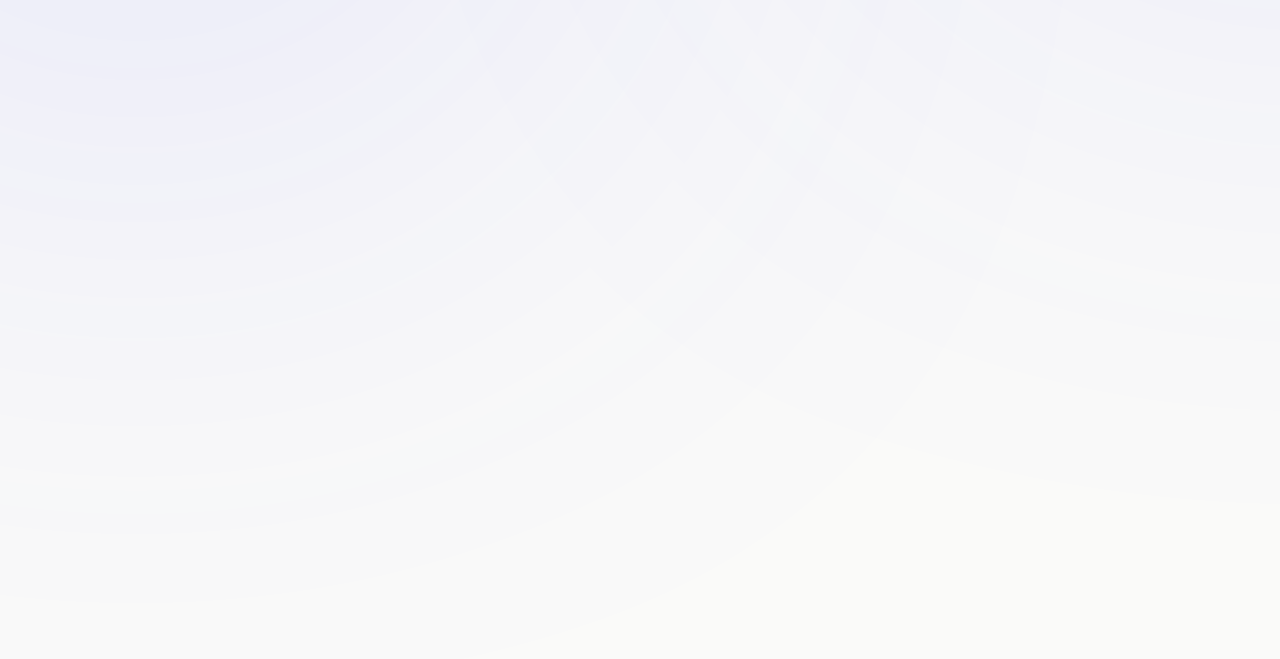
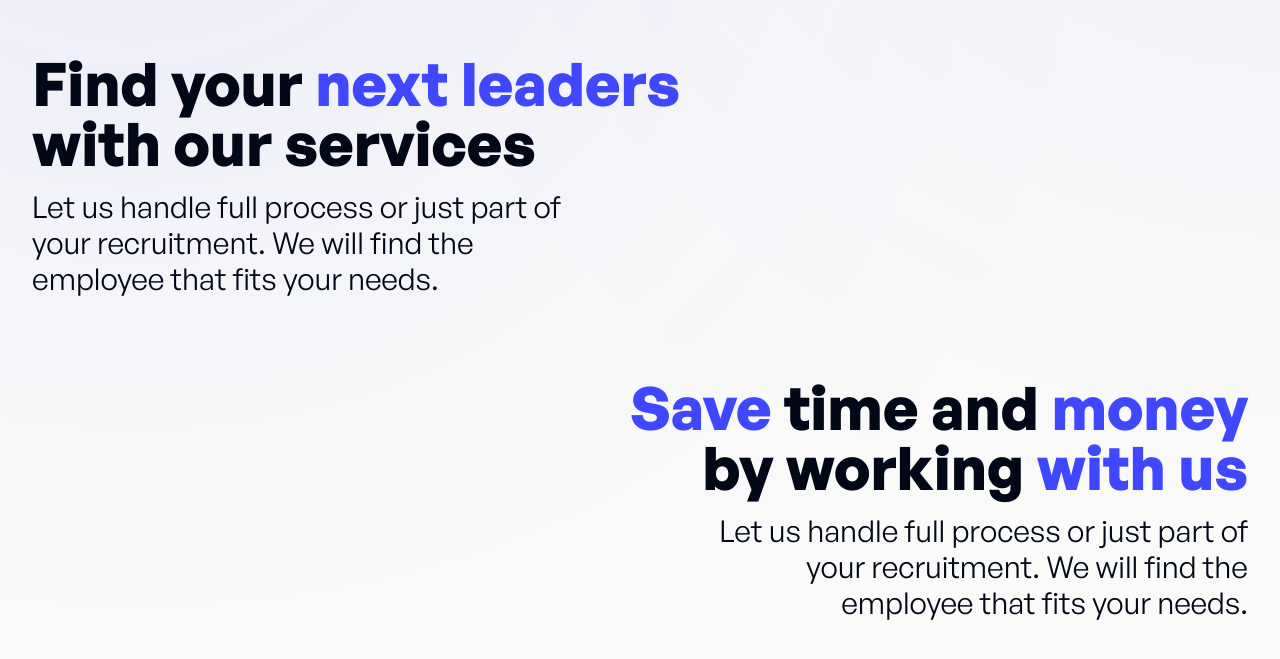
Before and after one commit to OlafStar/TalentHunt, a Next.js app: page / in a window 1280 px wide. Shown: the part 867-1526 px from the top of the page. Before the commit the page ends 800 px from the top, so only its background shows below. Built offline with nearby package versions, Linux system fonts and the light colour scheme.

Commit message:
Add description section

```diff
--- a/src/app/page.tsx
+++ b/src/app/page.tsx
@@ -1,9 +1,11 @@
+import DescriptionsSection from '~components/organisms/DescriptionsSection';
 import HeroSection from '~components/organisms/HeroSection';
 
 export default function Home() {
     return (
-        <main className='relative z-[2]'>
+        <main className='relative z-[2] container'>
             <HeroSection />
+            <DescriptionsSection />
         </main>
     );
 }
--- /dev/null
+++ b/src/components/organisms/DescriptionsSection.tsx
@@ -0,0 +1,35 @@
+const DescriptionsSection = () => {
+    return (
+        <section className="py-[120px] flex flex-col gap-20">
+            <div className="flex flex-col gap-4">
+                <p className="font-bold text-4xl sm:text-6xl max-w-[700px]">
+                    {`Find your `}
+                    <span className="text-mainBlue">{`next leaders `}</span>
+                    {`with our services`}
+                </p>
+                <p className="text-2xl sm:text-3xl max-w-[540px]">
+                    {
+                        'Let us handle full process or just part of your recruitment. We will find the employee that fits your needs.'
+                    }
+                </p>
+            </div>
+            <div className="flex flex-col gap-4 sm:self-end sm:text-right">
+                <p className="font-bold text-4xl sm:text-6xl max-w-[700px]">
+                    <span className="text-mainBlue">{`Save `}</span>
+                    {`time and `}
+                    <span className="text-mainBlue">{`money `}</span>
+                    {`by working `}
+                    <span className="text-mainBlue">{'with us'}</span>
+                </p>
+
+                <p className="text-2xl sm:text-3xl max-w-[540px] sm:self-end">
+                    {
+                        'Let us handle full process or just part of your recruitment. We will find the employee that fits your needs.'
+                    }
+                </p>
+            </div>
+        </section>
+    );
+};
+
+export default DescriptionsSection;
--- a/src/components/organisms/HeroSection.tsx
+++ b/src/components/organisms/HeroSection.tsx
@@ -1,7 +1,7 @@
 const HeroSection = () => {
     return (
         <section className="flex items-center justify-center h-[100vh]">
-            <div className="flex flex-col justify-center items-center gap-8 p-4">
+            <div className="flex flex-col justify-center items-center gap-8">
                 <span className="text-5xl xs:text-7xl text-center font-bold max-w-[750px]">
                     {'Talent hunt outsourcing service'}
                 </span>
```
